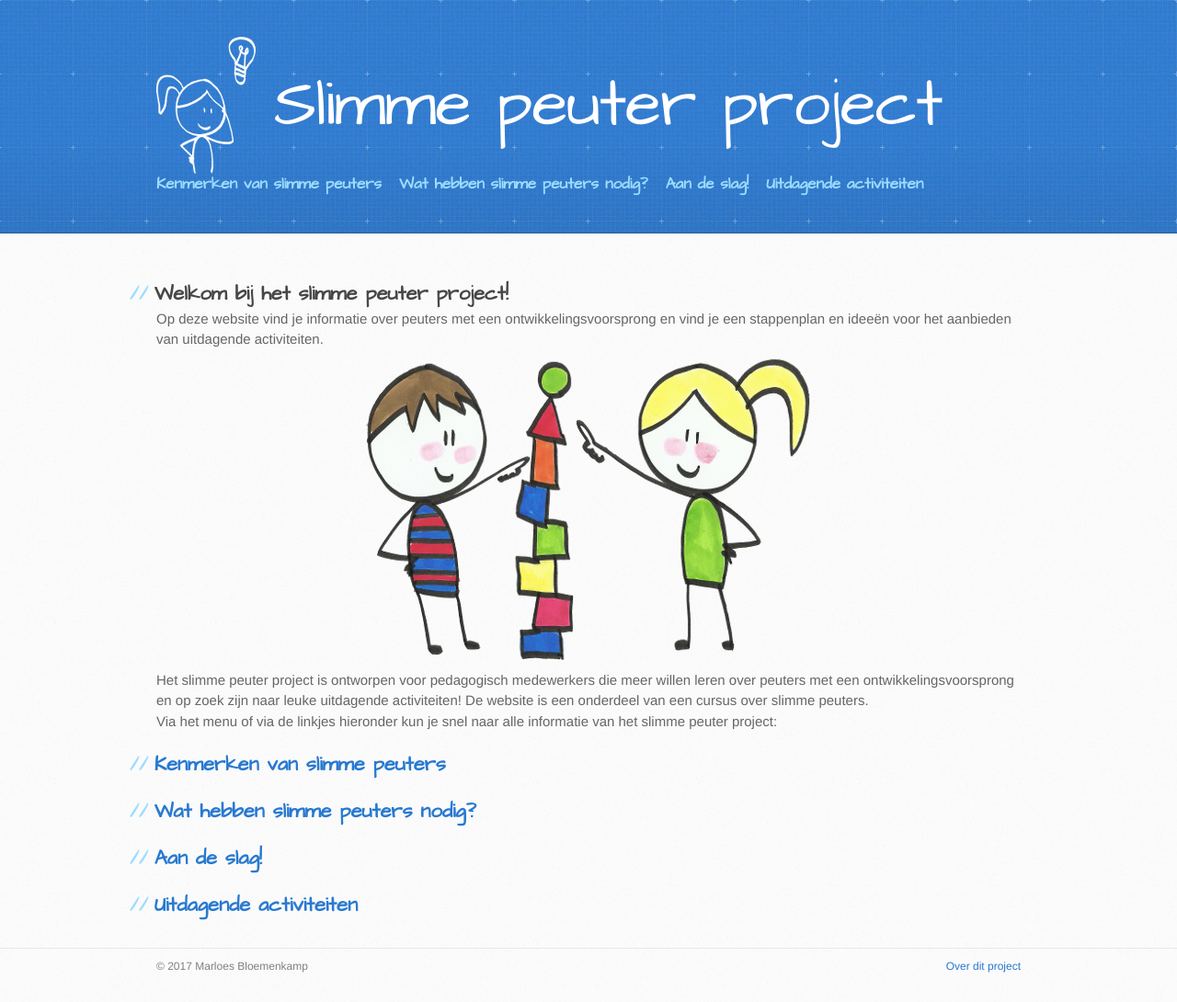
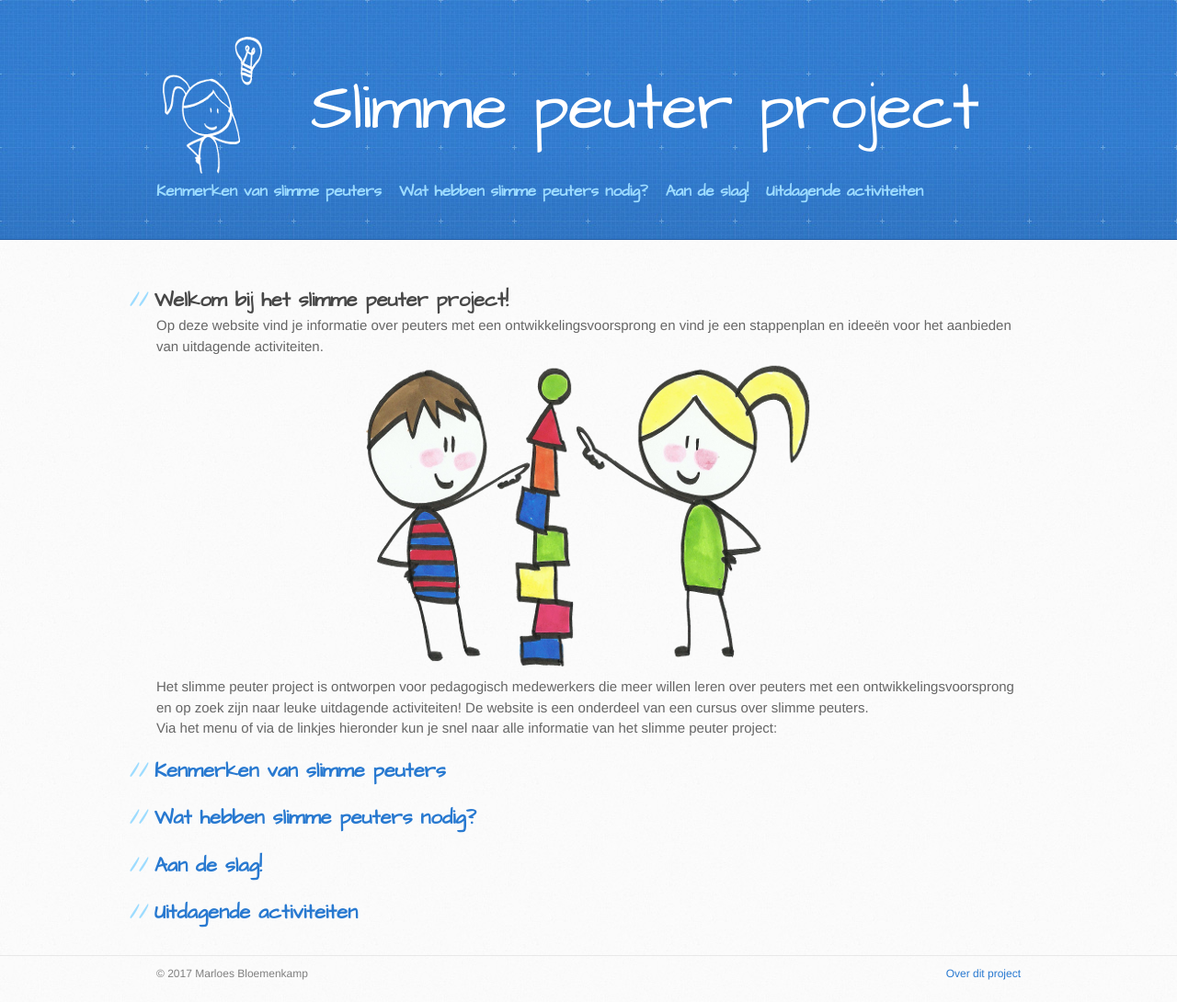
Before and after one commit to marloesbloemenkamp/marloesbloemenkamp.github.io, a Jekyll site: the page built from index.md, in a window 1280 px wide. Shown: the whole page at 92% size. Built offline with Jekyll 4.4.1, drawn with Linux system fonts in a browser that asks for light colours; our own code applies the rules of GitHub Pages for plain Markdown files.

Commit message:
Use tables :( instead of CSS grid styling so it works in IE

```diff
--- a/_layouts/default.html
+++ b/_layouts/default.html
@@ -26,13 +26,16 @@
   </head>
 
   <body>
-    <header style="">
+    <header>
       <div class="inner">
-        <div id="header-logo-and-text" style="">
-	  <img src="/images/meisje-header.png"/>
-	  <h1 style=""><a href="{{ site.baseurl }}/">{{ site.name }}</a></h1>
-<!--        <h2>{{ site.tagline }}</h2>-->
-        </div>
+
+	<!-- Shoot me for using tables... This previously was grid styling, but IE doesn't seem to like it :( -->
+        <table>
+          <tr>
+            <td><img src="/images/meisje-header.png"/></td>
+	    <td><h1 style=""><a href="{{ site.baseurl }}/">{{ site.name }}</a></h1><!-- <h2>{{ site.tagline }}</h2> --></td>
+          </tr>
+        </table>
 
         <nav class="site-nav">
           <a href="#" class="menu-icon">
@@ -44,16 +47,16 @@
           </a>
 
           <div class="trigger">
-            {% assign sorted_pages = site.pages | sort:"menu_index" %}
-            {% for my_page in sorted_pages %}
-              {% if my_page.menu_index and my_page.parent == "index" %}
-                {% if my_page.menu_index == page.active_menu_index or my_page.menu_index == layout.active_menu_index or my_page.menu_index == page.menu_index and page.parent == "index" %}
-            <a class="page-link active" href="{{ my_page.url | prepend: site.baseurl }}">{{ my_page.title }}</a>
-                {% else %}
-            <a class="page-link" href="{{ my_page.url | prepend: site.baseurl }}">{{ my_page.title }}</a>
-                {% endif %}
-              {% endif %}
-            {% endfor %}
+            {%- assign sorted_pages = site.pages | sort:"menu_index" -%}
+            {%- for my_page in sorted_pages -%}
+              {%- if my_page.menu_index and my_page.parent == "index" -%}
+                {%- if my_page.menu_index == page.active_menu_index or my_page.menu_index == layout.active_menu_index or my_page.menu_index == page.menu_index and page.parent == "index" -%}
+<a class="page-link active" href="{{ my_page.url | prepend: site.baseurl }}">{{ my_page.title }}</a>
+                {%- else -%}
+<a class="page-link" href="{{ my_page.url | prepend: site.baseurl }}">{{ my_page.title }}</a>
+                {%- endif -%}
+              {%- endif -%}
+            {%- endfor -%}
           </div>
         </nav>
       </div>
--- a/stylesheets/stylesheet.css
+++ b/stylesheets/stylesheet.css
@@ -463,7 +463,7 @@ a:hover {
 }
 
 .site-nav .page-link:not(:last-child) {
-  padding-right: 13px;
+  padding-right: 19px;
 }
 
 .site-nav .page-link:hover {
@@ -552,6 +552,10 @@ header a {
   color: inherit;
 }
 
+header table, header table td {
+  border-width: 0px;
+}
+
 header h1 {
   margin-top: 0;
   margin-bottom: 0.2em;
@@ -585,12 +589,6 @@ header h2 a:not(:last-child) {
 
 header h2 a:hover {
   color: white;
-}
-
-#header-logo-and-text {
-  width: 100%;
-  display: grid;
-  grid-template-columns: 128px auto;
 }
 
 .inner {
```
